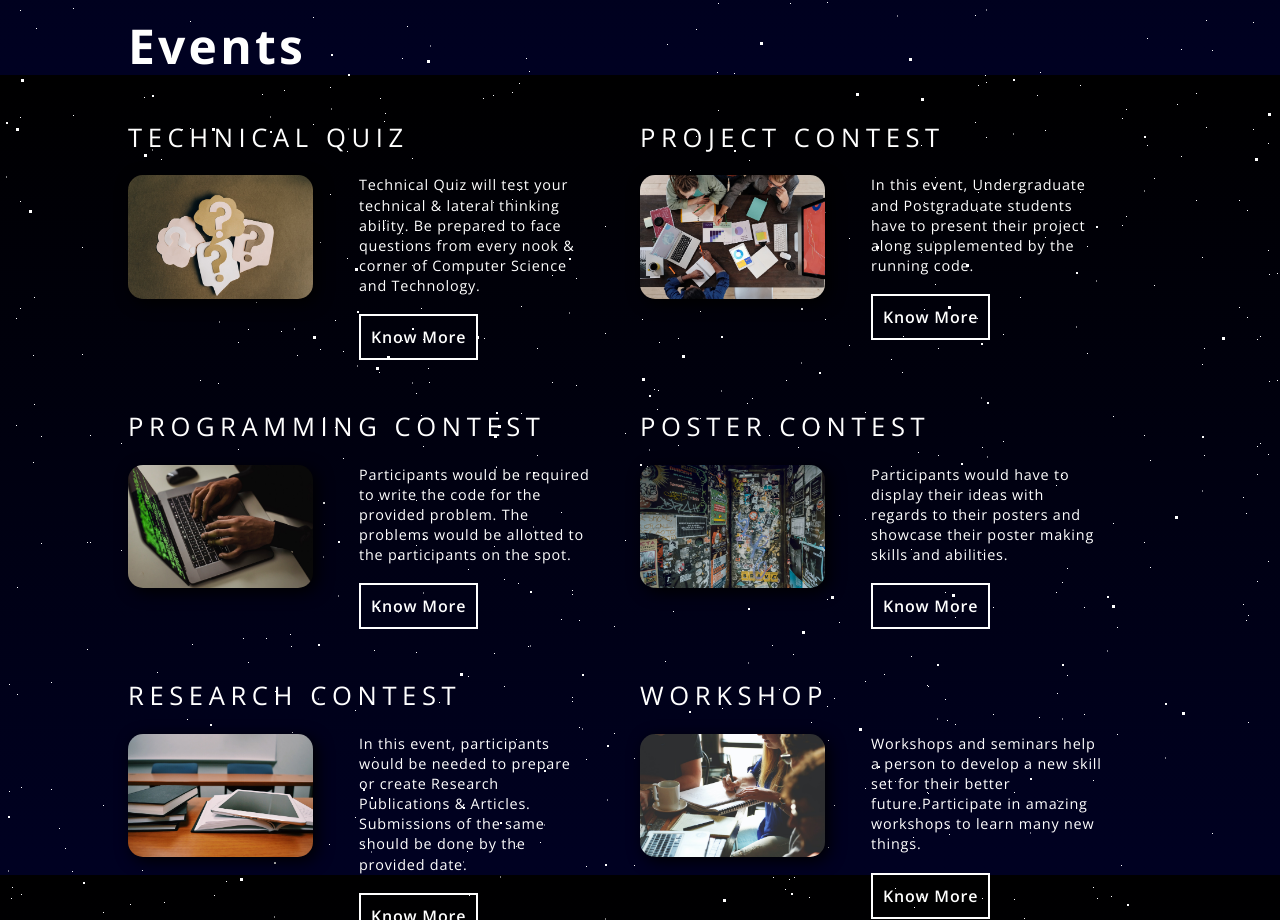
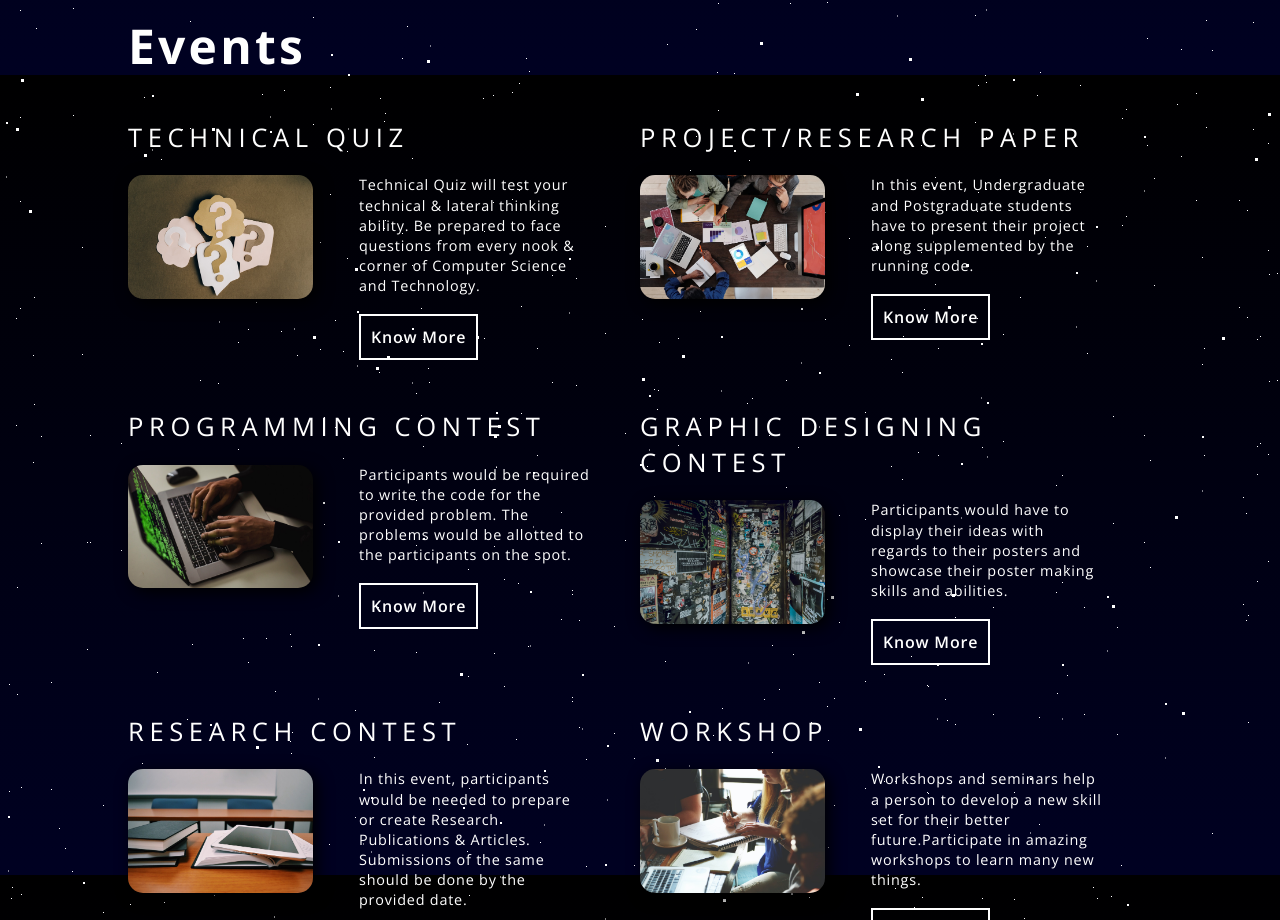
Before and after one commit to Khushi1230/Kaushal, a plain HTML site: page index.html in a window 1280 px wide. Shown: the part 1525-2445 px from the top of the page. Drawn offline with nearby package versions, Linux system fonts and the light colour scheme; files whose address does not match are found by name.

Commit message:
Update index.html
Event details added

```diff
--- a/index.html
+++ b/index.html
@@ -223,7 +223,7 @@
 
                     <!-- Card 2 -->
                     <div class="event-card project-card">
-                        <h3 class="event-name">Project Contest</h3>
+                        <h3 class="event-name">Project/Research Paper</h3>
                         <div class="event-main">
                             <div class="event-row">
                                 <div class="img-div">
@@ -303,7 +303,7 @@
 
                     <!-- Card 4 -->
                     <div class="event-card poster-card">
-                        <h3 class="event-name">Poster Contest</h3>
+                        <h3 class="event-name">Graphic Designing Contest</h3>
                         <div class="event-main">
                             <div class="event-row">
                                 <div class="img-div">
```
